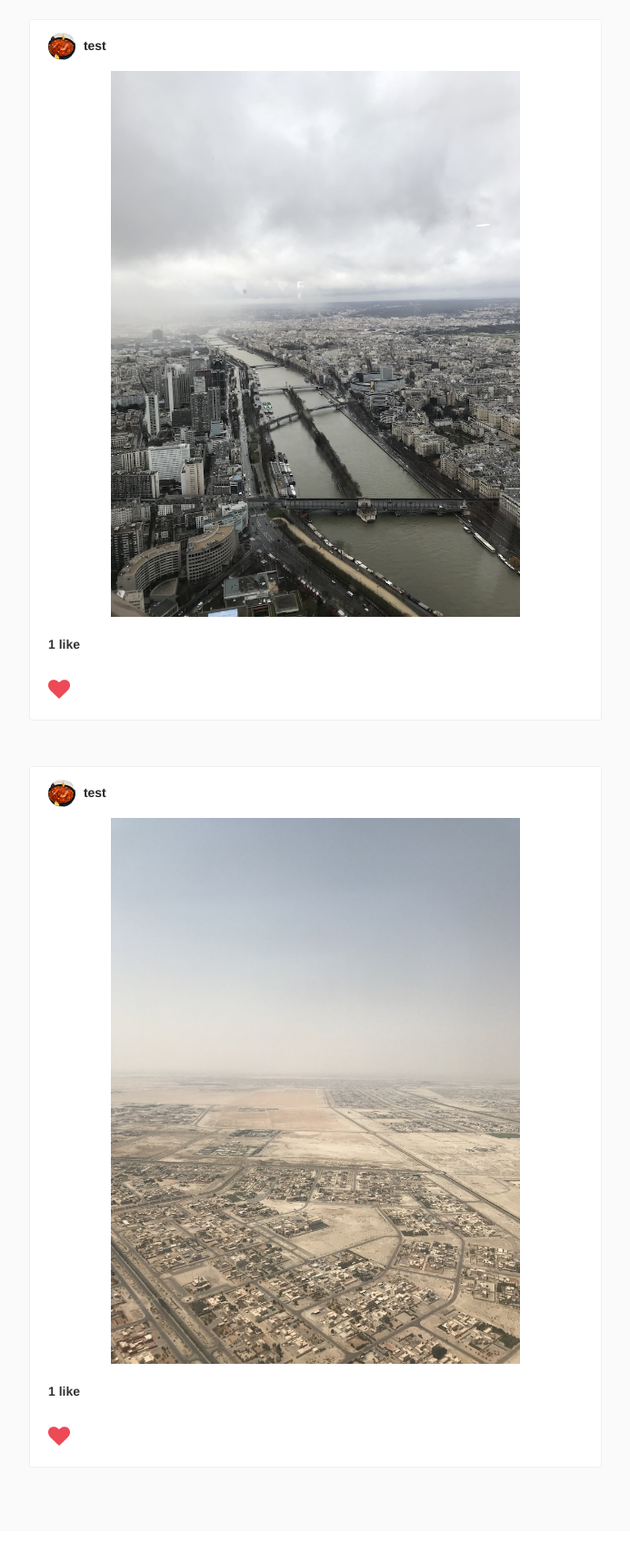
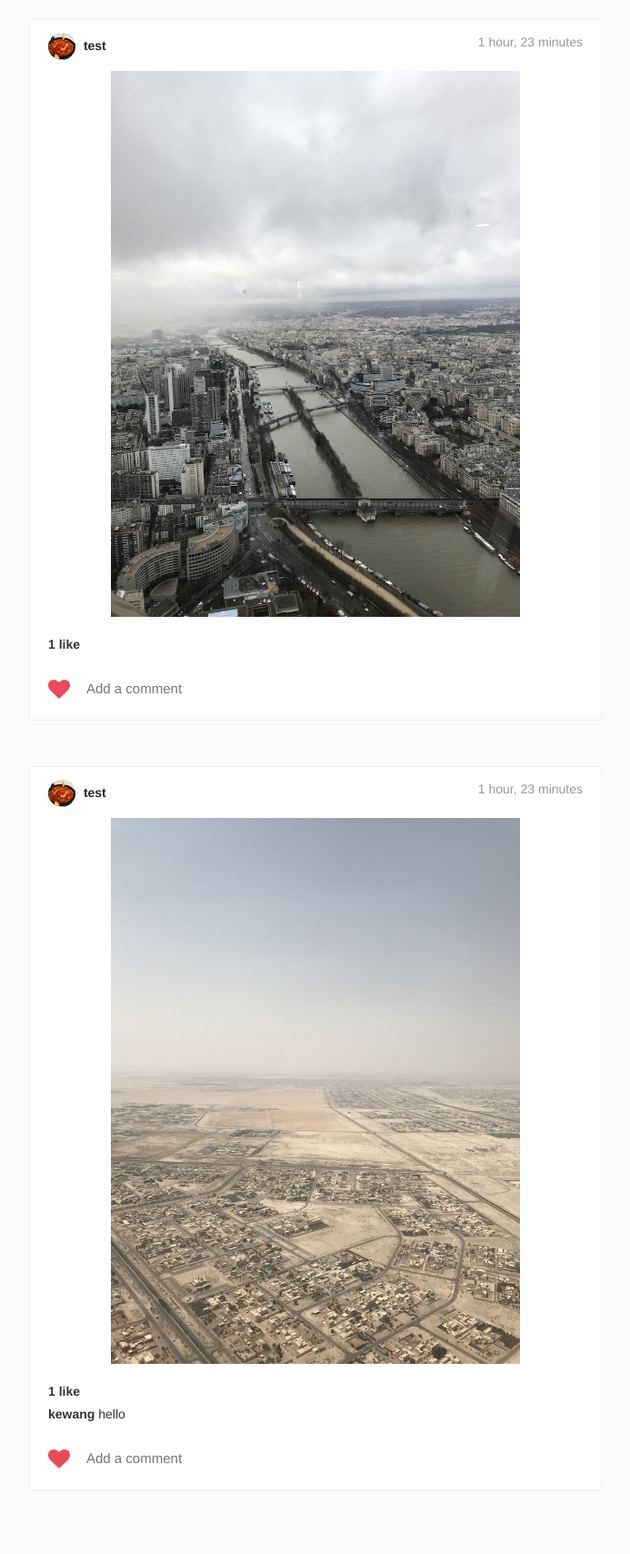
Before and after one commit to kkwangela/ins, a Django app: page /InstaDUP/posts/ in a window 1280 px wide. Shown: the part 56-1764 px from the top of the page at 91% size, without its empty margins (293-986 px from the left). Before the commit the page ends 1669 px from the top, so only its background shows below. Run offline with Django 3.2, Linux system fonts and the light colour scheme; a user stored in the database is signed in; data comes from the database, SQL or seed files in the repository; both versions use the stored data as it was after the commit; some libraries are stand-ins or nearby versions.

Commit message:
add comment section

```diff
--- a/InstaDUP/admin.py
+++ b/InstaDUP/admin.py
@@ -1,7 +1,8 @@
 from django.contrib import admin
-from InstaDUP.models import Post, InstaUser, Like, UserConnection
+from InstaDUP.models import Post, InstaUser, Like, UserConnection, Comment
 # Register your models here.
 admin.site.register(Post)
 admin.site.register(InstaUser)
 admin.site.register(Like)
 admin.site.register(UserConnection)
+admin.site.register(Comment)
--- a/InstaDUP/models.py
+++ b/InstaDUP/models.py
@@ -55,8 +55,16 @@ class Post(models.Model):
         null=True
     )
 
+    posted_on = models.DateTimeField(
+        auto_now_add=True,
+        editable = False
+        )
+
     def get_like_count(self):
         return self.likes.count()
+
+    def get_comment_count(self):
+        return self.comments.count()
 
     def get_absolute_url(self):
         return  reverse("post_detail", args=[str(self.id)])
@@ -78,3 +86,19 @@ class Like(models.Model):
 
     def __str__(self):
         return 'Like: ' + self.user.username + ' likes ' + self.post.title
+
+class Comment(models.Model):
+    post = models.ForeignKey(
+        Post,
+        on_delete = models.CASCADE,
+        related_name='comments'
+    )
+    user = models.ForeignKey(
+        InstaUser,
+        on_delete=models.CASCADE
+    )
+    comment = models.CharField(max_length=100)
+    posted_on = models.DateTimeField(auto_now_add=True, editable = False)
+
+    def __str__(self):
+        return self.comment
--- a/InstaDUP/urls.py
+++ b/InstaDUP/urls.py
@@ -18,7 +18,7 @@ from django.urls import path
 
 from InstaDUP.views import (HelloWorld, PostView, PostDetailView,
                             PostCreateView, PostUpdateView, PostDeleteView,
-                            addLike, UserDetailView)
+                            addLike, UserDetailView, addComment)
 
 urlpatterns = [
     path('', HelloWorld.as_view(), name='HelloWorld'),
@@ -28,5 +28,6 @@ urlpatterns = [
     path('post/update/<int:pk>/', PostUpdateView.as_view(), name="post_update"),
     path('post/delete/<int:pk>', PostDeleteView.as_view(), name="post_delete"),
     path('like', addLike, name='addLike'),
+    path('comment', addComment, name='addComment'),
     path('user/<int:pk>/', UserDetailView.as_view(), name="user_detail"),
     ]
--- a/InstaDUP/views.py
+++ b/InstaDUP/views.py
@@ -6,7 +6,7 @@ from django.urls import reverse, reverse_lazy
 from InstaDUP.forms import CustomUserCreationForm
 from django.contrib.auth.mixins import LoginRequiredMixin
 
-from InstaDUP.models import Post, Like, InstaUser, UserConnection
+from InstaDUP.models import Post, Like, InstaUser, UserConnection, Comment
 
 
 class HelloWorld(TemplateView):
@@ -69,3 +69,32 @@ def addLike(request):
         'result': result,
         'post_pk': post_pk
     }
+
+@ajax_request
+def addComment(request):
+    comment_text = request.POST.get('comment_text')
+    post_pk = request.POST.get('post_pk')
+    post = Post.objects.get(pk=post_pk)
+    commenter_info = {}
+
+    try:
+        comment = Comment(comment=comment_text, user=request.user, post=post)
+        comment.save()
+
+        username = request.user.username
+
+        commenter_info = {
+            'username': username,
+            'comment_text': comment_text
+        }
+
+        result = 1
+    except Exception as e:
+        print(e)
+        result = 0
+
+    return {
+        'result': result,
+        'post_pk': post_pk,
+        'commenter_info': commenter_info
+    }
--- a/ins/urls.py
+++ b/ins/urls.py
@@ -23,5 +23,5 @@ urlpatterns = [
     path('InstaDUP/', include('InstaDUP.urls')),
     path('auth/', include('django.contrib.auth.urls')),
     path('auth/signup/', SignUp.as_view(), name="signup"),
-    path('', include('InstaDUP.urls'))
+    #path('', SignUp.as_view(), name="signup")
 ]
--- a/static/js/index.js
+++ b/static/js/index.js
@@ -84,7 +84,7 @@ function create_comment(success_cb, error_cb) {
 
     $.ajax({
       type: "POST",
-      url: '/comment',
+      url: '/InstaDUP/comment',
       data: {
         comment_text: comment_text,
         post_pk: post_pk
--- a/templates/index.html
+++ b/templates/index.html
@@ -15,6 +15,9 @@
                             {% endif %}
                             {{ post.author.username }}
                         </a>
+                        <span class="poster__timestamp">
+                            {{post.posted_on|timesince}}
+                        </span>
                     </div>
                 </div>
                 <a href="{% url 'post_detail' post.pk %}">
@@ -27,14 +30,27 @@
                             {{ post.get_like_count }} like{% if post.get_like_count > 1 %}s{% endif %}
                         {% endif %}
                     </div>
+                    <ul class = "comment-list">
+                        <a class="view-more"></a>
+                        {% for comment in post.comments.all %}
+                        <li class="comment-list__comment">
+                            <a href="{% url 'user_detail' comment.user.pk %}" class = 'user'>
+                                {{comment.user.username}}
+                            </a>
+                            <span class="comment">{{comment.comment}}</span>
+                        </li>
+                        {% endfor %}
+                    </ul>
                     <section class="input-row">
                             <i class = "fa {%has_user_liked_post post user%} submit-like" aria-hidden="true"></i>
-
+                            <div class="comment-input-wrapper">
+                                <input class="add-comment" type='text' placeholder="Add a comment">
+                            </div>
                             <div class="hidden-data {{ post.pk }}" style="display: none;">
                                 <span class="post-pk">{{ post.pk }}</span>
                             </div>
 
-                        </section>
+                    </section>
                 </div>
             </div>
         </div>
```
Also changed, not shown: templates/post_detail.html (+18 -0 lines), InstaDUP/migrations/0003_auto_20200713_2308.py (added), db.sqlite3.
